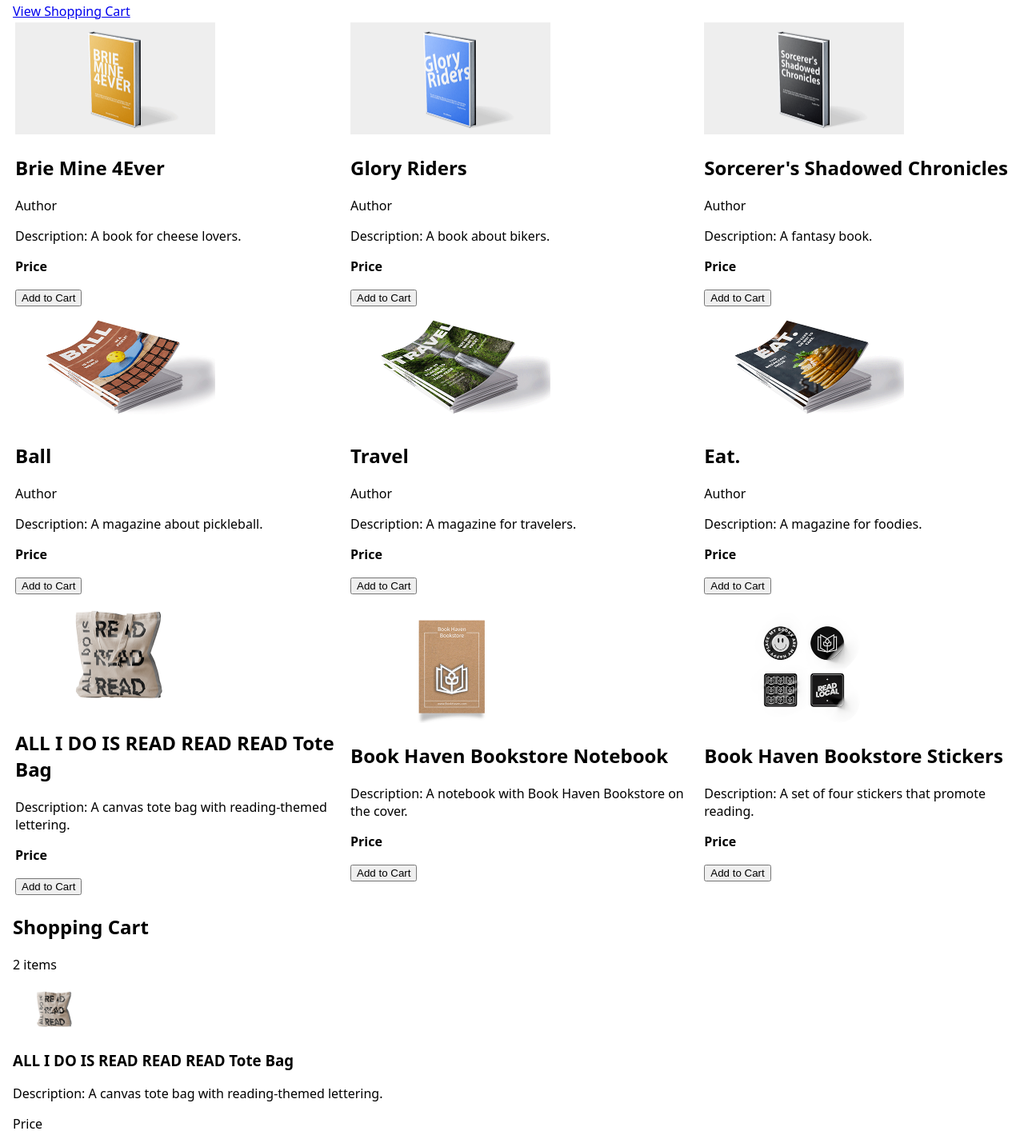
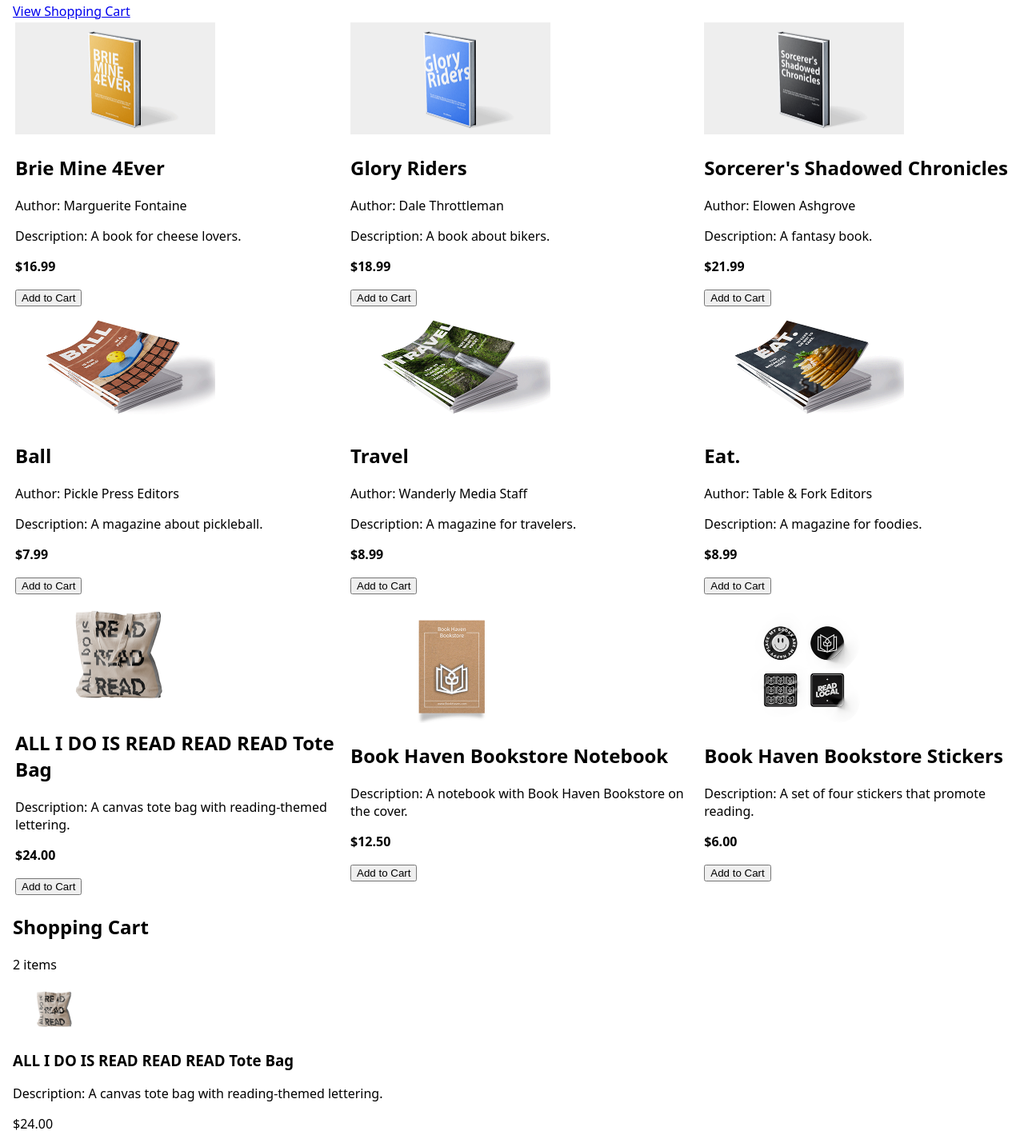
Before and after one commit to kanaenumatalee/Book_Haven_Bookstore_Website, a plain HTML site: page gallery.html in a window 1280 px wide. Shown: the part 305-1724 px from the top of the page at 80% size. Drawn offline with Linux system fonts and the light colour scheme.

Commit message:
updated price

```diff
--- a/gallery.html
+++ b/gallery.html
@@ -48,9 +48,9 @@
                 alt="Brie Mine 4Ever book cover" width="250" />
 
               <h2>Brie Mine 4Ever</h2>
-              <p>Author</p>
+              <p>Author: Marguerite Fontaine</p>
               <p>Description: A book for cheese lovers.</p>
-              <p><strong>Price</strong></p>
+              <p><strong>$16.99</strong></p>
               <button type="button" onclick="addToCart()">Add to Cart</button>
             </td>
             <td>
@@ -59,9 +59,9 @@
                 alt="Glory Riders book cover" width="250" />
 
               <h2>Glory Riders</h2>
-              <p>Author</p>
+              <p>Author: Dale Throttleman</p>
               <p>Description: A book about bikers.</p>
-              <p><strong>Price</strong></p>
+              <p><strong>$18.99</strong></p>
               <button type="button" onclick="addToCart()">Add to Cart</button>
             </td>
             <td>
@@ -70,9 +70,9 @@
                 alt="Sorcerer's Shadowed Chronicles book cover" width="250" />
 
               <h2>Sorcerer's Shadowed Chronicles</h2>
-              <p>Author</p>
+              <p>Author: Elowen Ashgrove</p>
               <p>Description: A fantasy book.</p>
-              <p><strong>Price</strong></p>
+              <p><strong>$21.99</strong></p>
               <button type="button" onclick="addToCart()">Add to Cart</button>
             </td>
           </tr>
@@ -84,9 +84,9 @@
                 alt="Ball magazine about pickleball" width="250" />
 
               <h2>Ball</h2>
-              <p>Author</p>
+              <p>Author: Pickle Press Editors</p>
               <p>Description: A magazine about pickleball.</p>
-              <p><strong>Price</strong></p>
+              <p><strong>$7.99</strong></p>
               <button type="button" onclick="addToCart()">Add to Cart</button>
             </td>
             <td>
@@ -95,9 +95,9 @@
                 alt="Travel magazine for travelers" width="250" />
 
               <h2>Travel</h2>
-              <p>Author</p>
+              <p>Author: Wanderly Media Staff</p>
               <p>Description: A magazine for travelers.</p>
-              <p><strong>Price</strong></p>
+              <p><strong>$8.99</strong></p>
               <button type="button" onclick="addToCart()">Add to Cart</button>
             </td>
             <td>
@@ -106,9 +106,9 @@
                 alt="Eat magazine for foodies" width="250" />
 
               <h2>Eat.</h2>
-              <p>Author</p>
+              <p>Author: Table &amp; Fork Editors</p>
               <p>Description: A magazine for foodies.</p>
-              <p><strong>Price</strong></p>
+              <p><strong>$8.99</strong></p>
               <button type="button" onclick="addToCart()">Add to Cart</button>
             </td>
           </tr>
@@ -121,7 +121,7 @@
 
               <h2>ALL I DO IS READ READ READ Tote Bag</h2>
               <p>Description: A canvas tote bag with reading-themed lettering.</p>
-              <p><strong>Price</strong></p>
+              <p><strong>$24.00</strong></p>
               <button type="button" onclick="addToCart()">Add to Cart</button>
             </td>
             <td>
@@ -131,7 +131,7 @@
 
               <h2>Book Haven Bookstore Notebook</h2>
               <p>Description: A notebook with Book Haven Bookstore on the cover.</p>
-              <p><strong>Price</strong></p>
+              <p><strong>$12.50</strong></p>
               <button type="button" onclick="addToCart()">Add to Cart</button>
             </td>
             <td>
@@ -140,7 +140,7 @@
                 alt="Set of four Book Haven Bookstore stickers" width="250" />
               <h2>Book Haven Bookstore Stickers</h2>
               <p>Description: A set of four stickers that promote reading.</p>
-              <p><strong>Price</strong></p>
+              <p><strong>$6.00</strong></p>
               <button type="button" onclick="addToCart()">Add to Cart</button>
             </td>
           </tr>
@@ -158,7 +158,7 @@
           alt="Canvas tote bag with black lettering" width="100" />
         <h3>ALL I DO IS READ READ READ Tote Bag</h3>
         <p>Description: A canvas tote bag with reading-themed lettering.</p>
-        <p>Price</p>
+        <p>$24.00</p>
       </div>
 
       <div>
@@ -167,7 +167,7 @@
           alt="Book Haven Bookstore notebook" width="100" />
         <h3>Book Haven Bookstore Notebook</h3>
         <p>Description: A notebook with Book Haven Bookstore on the cover.</p>
-        <p>Price</p>
+        <p>$12.50</p>
       </div>
 
       <button type="button" onclick="clearCart()">Clear Cart</button>
```
